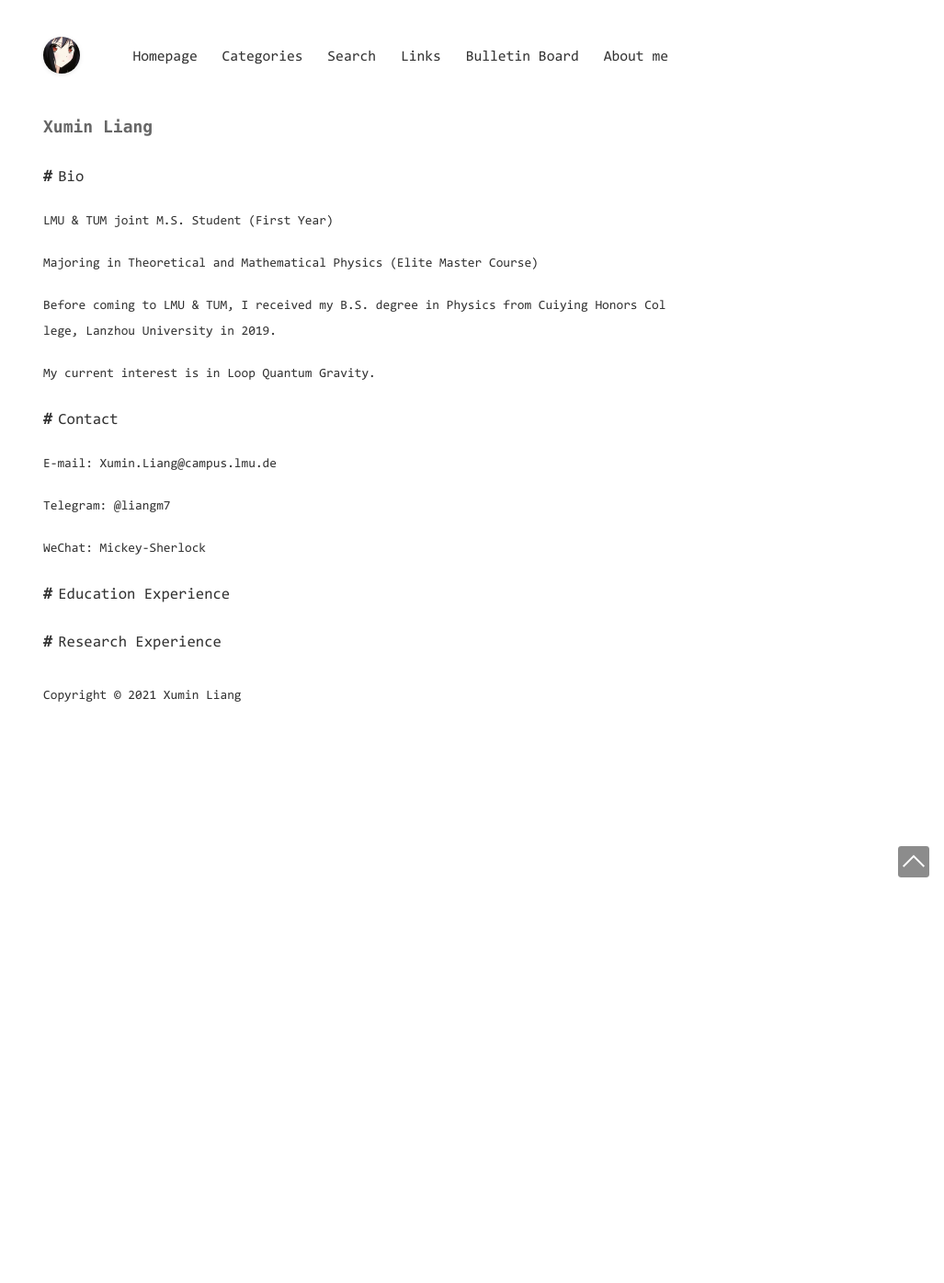
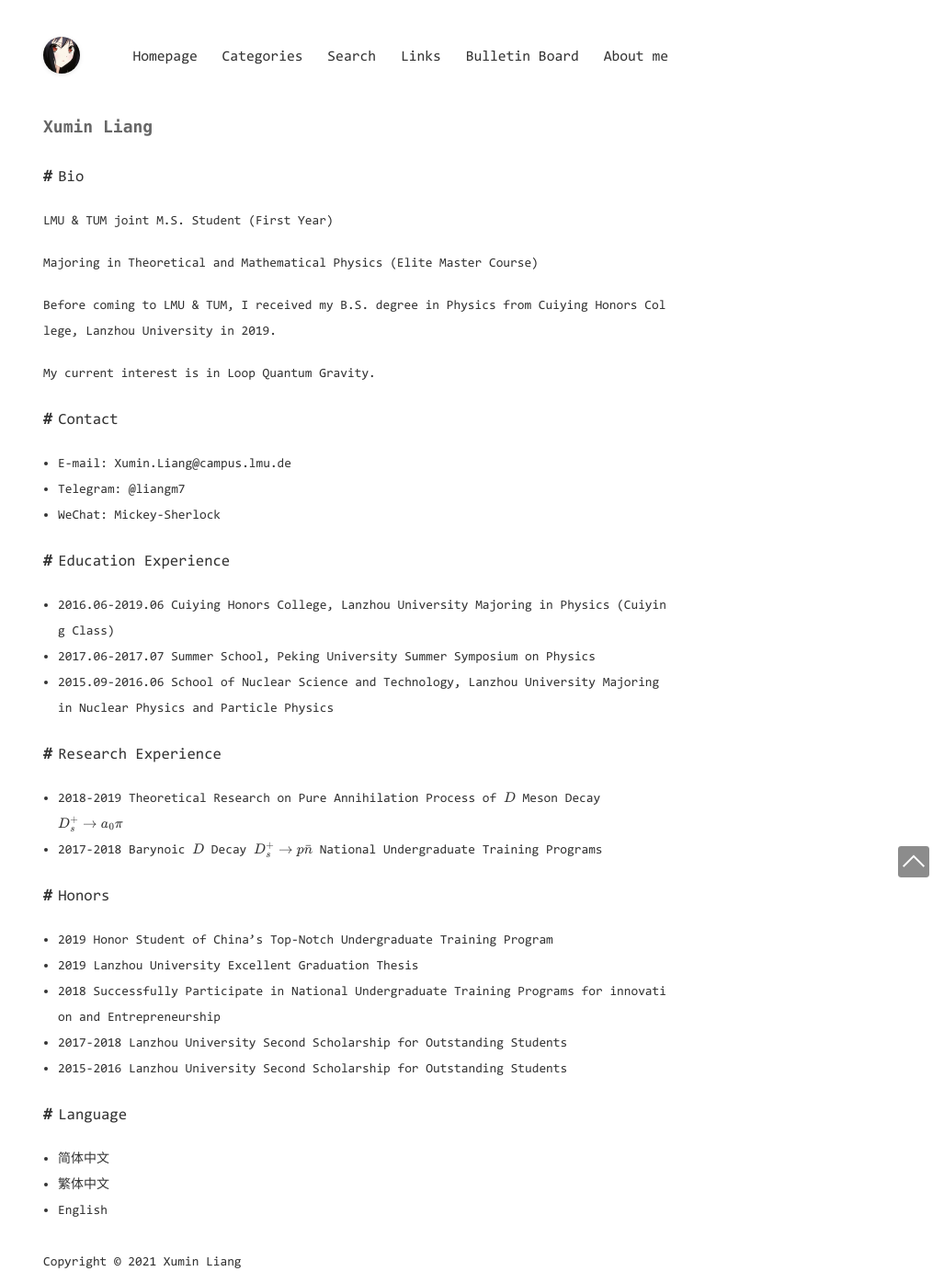
Before and after one commit to Xumin-Liang/Xumin-Liang.github.io, a Jekyll site: the page built from pages/about.md, in a window 1280 px wide. Shown: the whole page at 92% size, without its empty margins (253-1280 px from the left). Built offline with Jekyll 4.4.1, drawn with Linux system fonts in a browser that asks for light colours; formulas are drawn with MathJax 3.

Commit message:
Create about.md

```diff
--- a/pages/about.md
+++ b/pages/about.md
@@ -13,12 +13,27 @@ Before coming to LMU & TUM, I received my B.S. degree in Physics from Cuiying Ho
 My current interest is in Loop Quantum Gravity.
 
 # Contact
-E-mail: Xumin.Liang@campus.lmu.de
-
-Telegram: @liangm7
-
-WeChat: Mickey-Sherlock
+- E-mail: Xumin.Liang@campus.lmu.de
+- Telegram: @liangm7
+- WeChat: Mickey-Sherlock
 
 # Education Experience
+- 2016.06-2019.06 Cuiying Honors College, Lanzhou University Majoring in Physics (Cuiying Class)
+- 2017.06-2017.07 Summer School, Peking University Summer Symposium on Physics
+- 2015.09-2016.06 School of Nuclear Science and Technology, Lanzhou University Majoring in Nuclear Physics and Particle Physics
 
 # Research Experience
+- 2018-2019 Theoretical Research on Pure Annihilation Process of $D$ Meson Decay $D_{s}^{+}\to a_{0}\pi$
+- 2017-2018 Barynoic $D$ Decay $D_{s}^{+}\to p\bar{n}$ National Undergraduate Training Programs
+
+# Honors
+- 2019 Honor Student of China’s Top-Notch Undergraduate Training Program
+- 2019 Lanzhou University Excellent Graduation Thesis
+- 2018 Successfully Participate in National Undergraduate Training Programs for innovation and Entrepreneurship
+- 2017-2018 Lanzhou University Second Scholarship for Outstanding Students
+- 2015-2016 Lanzhou University Second Scholarship for Outstanding Students
+
+# Language
+- 简体中文
+- 繁体中文
+- English
```
